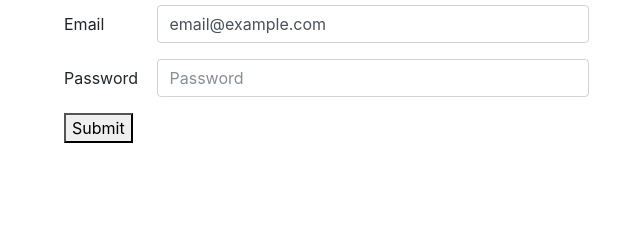
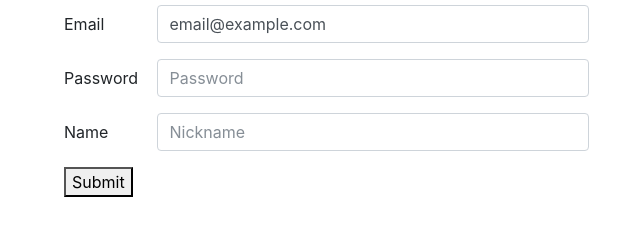
Before and after one commit to ITadeoI/nodejs, a website: page public/index.html in a window 1280 px wide. Shown: the part 51-286 px from the top of the page, without its empty margins (36-676 px from the left). Drawn offline with nearby package versions, Linux system fonts and the light colour scheme.

Commit message:
working with body-parse

```diff
--- a/express-post-data.js
+++ b/express-post-data.js
@@ -21,6 +21,9 @@ app.use((req, res, next) => {
 app.post('/post', (req, res) => {
 
   console.log(req.body);
+  console.log(req.body.email);
+  console.log(req.body.password);
+  console.log(req.body.name);
   res.send(req.body);
 
 });
--- a/public/index.html
+++ b/public/index.html
@@ -26,6 +26,12 @@
                 <input type="password" name="password" class="form-control" id="inputPassword" placeholder="Password">
             </div>
         </div>
+        <div class="form-group row">
+            <label for="staticName" class="col-sm-2 col-form-label">Name</label>
+            <div class="col-sm-10">
+                <input type="text" name="name" class="form-control" id="staticName" placeholder="Nickname">
+            </div>
+        </div>
 
         <button>Submit</button>
     </form>
```
